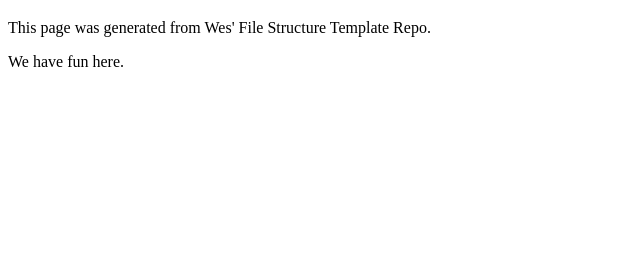
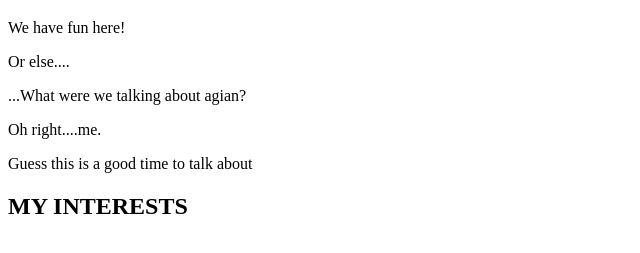
Before and after one commit to JLayseca/cst252, a plain HTML site: page index.html in a window 1280 px wide. Shown: the part 61-314 px from the top of the page, without its empty margins (0-640 px from the left). Drawn offline with Linux system fonts and the light colour scheme.

Commit message:
Update index.html

```diff
--- a/index.html
+++ b/index.html
@@ -7,9 +7,14 @@
 <body>
 	<main>
 		<h1>Welcome to Jeremy's Webpage!</h1>
-		<p>This page was generated from Wes' File Structure Template Repo.</p>
 
-		<p>We have fun here.</p>
+		<p>We have fun here!</p>
+		<p>Or else....</p>
+
+		<p>...What were we talking about agian?</p>
+		<p>Oh right....me.</p>
+		<p> Guess this is a good time to talk about</p>
+		<h2><strong>MY INTERESTS</strong></h2>
 	</main>
 
 
```
